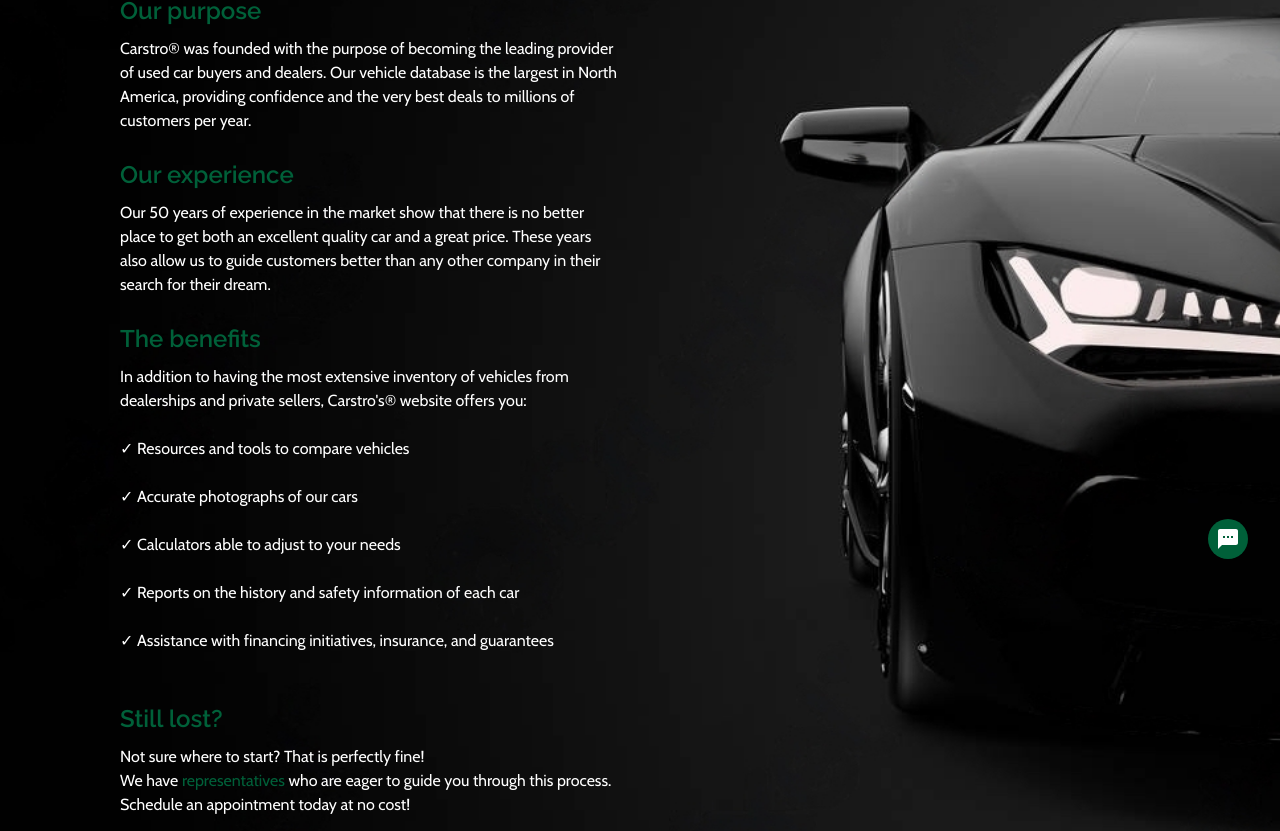
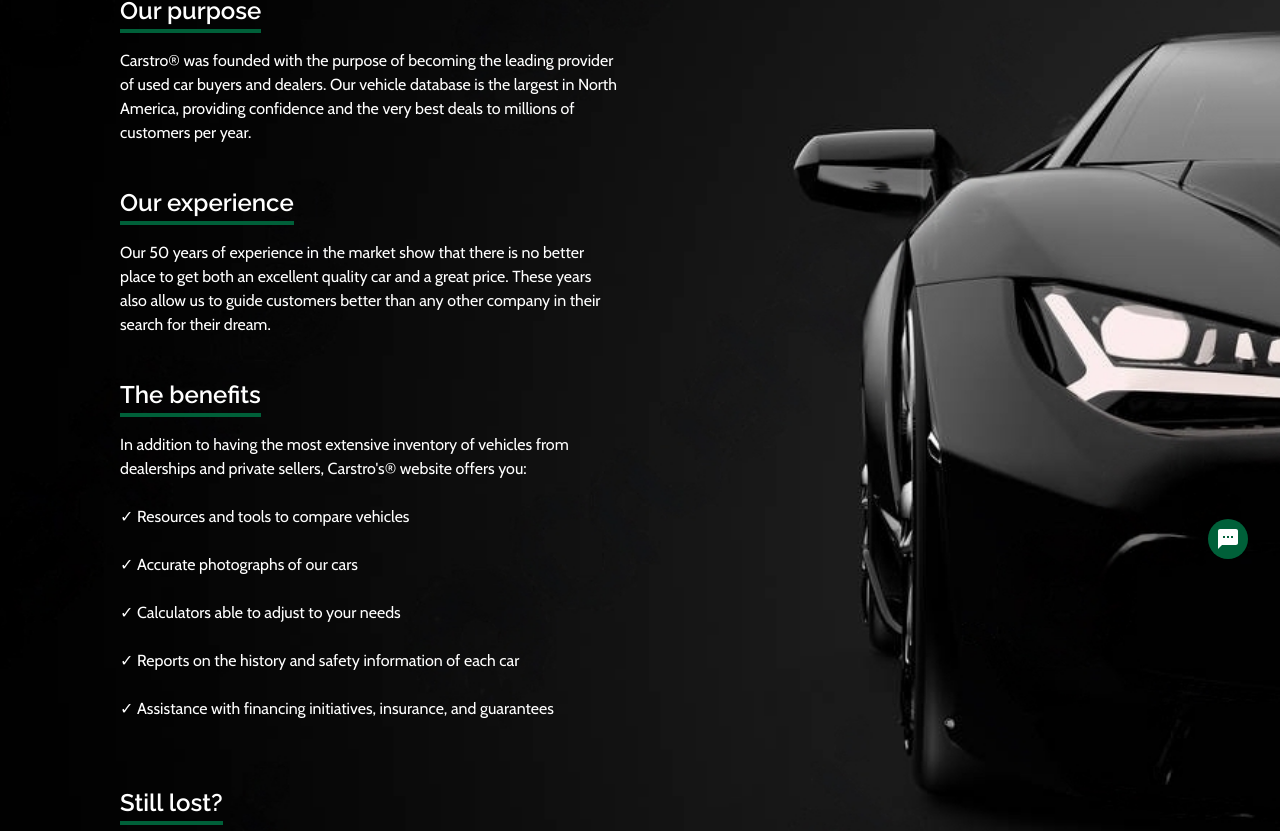
Before and after one commit to kevincastrochavez/carstro, a React (Create React App) app: page /aboutUs in a window 1280 px wide. Shown: the part 209-1040 px from the top of the page. Built offline with nearby package versions, Linux system fonts and the light colour scheme; what react-chatbot-kit would draw is missing.

Commit message:
fixed some contrast and accessibility errors

```diff
--- a/src/components/Footer.js
+++ b/src/components/Footer.js
@@ -23,7 +23,7 @@ function Footer() {
         <img
           className='footer-logo'
           src='footerImages/logoW.png'
-          alt=''
+          alt='Carstro car'
           onClick={() => {
             navigate('/');
           }}
@@ -48,7 +48,7 @@ function Footer() {
               Inventory
             </Link>
             <Link
-              to={'/salesrepresentatives'}
+              to={'/salesRepresentatives'}
               className='footerInfoBoxSingle-link'
             >
               Sales Representatives
@@ -67,7 +67,7 @@ function Footer() {
             <p
               className='footerInfoBoxSingle-link'
               onClick={() => {
-                navigate('/salesrepresentatives');
+                navigate('/salesRepresentatives');
               }}
             >
               80 Scott Ln, Jackson, WY 83002
@@ -75,7 +75,7 @@ function Footer() {
             <p
               className='footerInfoBoxSingle-link'
               onClick={() => {
-                navigate('/salesrepresentatives');
+                navigate('/salesRepresentatives');
               }}
             >
               5711 W Century Blvd, Los Angeles, CA 90045
@@ -83,7 +83,7 @@ function Footer() {
             <p
               className='footerInfoBoxSingle-link'
               onClick={() => {
-                navigate('/salesrepresentatives');
+                navigate('/salesRepresentatives');
               }}
             >
               1100 Congress Ave., Austin, TX 78701
@@ -91,7 +91,7 @@ function Footer() {
             <p
               className='footerInfoBoxSingle-link'
               onClick={() => {
-                navigate('/salesrepresentatives');
+                navigate('/salesRepresentatives');
               }}
             >
               50 N Temple, Salt Lake City, UT 84150
--- a/src/components/Header.js
+++ b/src/components/Header.js
@@ -12,14 +12,14 @@ function Header() {
   useEffect(() => {
     if (
       // Development
-      // window.location.href === 'http://localhost:3000/' ||
-      // window.location.href === 'http://localhost:3000/aboutUs' ||
-      // window.location.href === 'http://localhost:3000/marketing'
+      window.location.href === 'http://localhost:3000/' ||
+      window.location.href === 'http://localhost:3000/aboutUs' ||
+      window.location.href === 'http://localhost:3000/marketing'
 
       // Production
-      window.location.href === 'https://carstro-15495.web.app/' ||
-      window.location.href === 'https://carstro-15495.web.app/aboutUs' ||
-      window.location.href === 'https://carstro-15495.web.app/marketing'
+      // window.location.href === 'https://carstro-15495.web.app/' ||
+      // window.location.href === 'https://carstro-15495.web.app/aboutUs' ||
+      // window.location.href === 'https://carstro-15495.web.app/marketing'
     ) {
       setHeaderWhite(false);
     } else {
@@ -32,7 +32,11 @@ function Header() {
       <div className={`headerHeader ${headerWhite ? 'headerWhite' : ''}`}>
         <div className='leftSide'>
           <Link to='/'>
-            <img className='header-logo' src='headerImages/logo.png' alt='' />
+            <img
+              className='header-logo'
+              src='headerImages/logo.png'
+              alt='Carstro car'
+            />
           </Link>
         </div>
         <div className='rightSide'>
--- a/src/components/SaleRepresentativeCard.js
+++ b/src/components/SaleRepresentativeCard.js
@@ -59,6 +59,7 @@ function SaleRepresentativeCard({
                   <img
                     className='saleRepresentativeCard_div_img'
                     src={image}
+                    alt={id}
                   ></img>
                 </div>
                 <div className='saleRepresentativeCard_div--locationsContainer'>
--- a/src/pages/AboutUs.js
+++ b/src/pages/AboutUs.js
@@ -1,12 +1,8 @@
 import React, { useEffect } from 'react';
-import LocationOnIcon from '@mui/icons-material/LocationOn';
-import { useNavigate } from 'react-router-dom';
 
 import { saleRepresntative } from '../utilities/srObject.js';
 
 function AboutUs() {
-  let navigate = useNavigate();
-
   useEffect(() => {
     window.scrollTo({ top: 0, behavior: 'smooth' });
   }, []);
@@ -14,43 +10,26 @@ function AboutUs() {
   return (
     <div className='aboutUsMainContainer'>
       <div className='aboutUsContainer'>
-        {/* <div className='about-us-top-img-container'>
-          <img
-            className='about-us-MainImage about-us-car-mobile'
-            src='aboutUsImages/about-us-car-mobile.jpeg'
-            alt=''
-          />
-          <img
-            className='about-us-MainImage about-us-car-ipad'
-            src='aboutUsImages/about-us-car-ipad.jpeg'
-            alt=''
-          />
-          <img
-            className='about-us-MainImage about-us-car-large'
-            src='aboutUsImages/about-us-car-large.jpeg'
-            alt=''
-          />
-        </div> */}
         <div className='about-us-h1-info-wrap'>
           <h1 className='about-us-h1-title'>About Us</h1>
           <div className='about-us-info-wrap'>
             <div className='aboutus-scrollbarSeparation'>
               <p className='about-us-p'>
-                <h3 className='aboutUsSubtitle'>Our purpose</h3> Carstro® was
+                <h2 className='aboutUsSubtitle'>Our purpose</h2> Carstro® was
                 founded with the purpose of becoming the leading provider of
                 used car buyers and dealers. Our vehicle database is the largest
                 in North America, providing confidence and the very best deals
                 to millions of customers per year.
                 <br />
                 <br />
-                <h3 className='aboutUsSubtitle'>Our experience</h3> Our 50 years
+                <h2 className='aboutUsSubtitle'>Our experience</h2> Our 50 years
                 of experience in the market show that there is no better place
                 to get both an excellent quality car and a great price. These
                 years also allow us to guide customers better than any other
                 company in their search for their dream.
                 <br />
                 <br />
-                <h3 className='aboutUsSubtitle'>The benefits</h3> In addition to
+                <h2 className='aboutUsSubtitle'>The benefits</h2> In addition to
                 having the most extensive inventory of vehicles from dealerships
                 and private sellers, Carstro's® website offers you:
                 <br />
@@ -78,10 +57,10 @@ function AboutUs() {
                 </ul>
                 <br />
                 <br />
-                <h3 className='aboutUsSubtitle'>Still lost?</h3>
+                <h2 className='aboutUsSubtitle'>Still lost?</h2>
                 Not sure where to start? That is perfectly fine!
                 <br /> We have
-                <a className='aboutUsLinkSalesR' href='/salesrepresentatives'>
+                <a className='aboutUsLinkSalesR' href='/salesRepresentatives'>
                   {' '}
                   representatives
                 </a>{' '}
--- a/src/pages/Homepage.js
+++ b/src/pages/Homepage.js
@@ -116,6 +116,7 @@ function Homepage() {
           <div className='exploreVehicles-input'>
             <form action='/action_page.php' className='homeForm'>
               <div className='home__select'>
+                <label for='exploreBrand' hidden></label>
                 <select name='brand' className='exploreInput' id='exploreBrand'>
                   <option value='selectBrand'>Select Brand</option>
                   <option value='volvo'>Volvo</option>
@@ -128,6 +129,7 @@ function Homepage() {
               </div>
 
               <div className='home__select'>
+                <label for='exploreVehicle' hidden></label>
                 <select
                   name='vehicle'
                   className='exploreInput'
@@ -174,7 +176,7 @@ function Homepage() {
           </div>
           <Link to='/marketing' className='marketing-text-button'>
             <button className='home-marketing-button'>
-              <h5>Learn More</h5>
+              <h3>Learn More</h3>
             </button>
           </Link>
         </div>
--- a/src/styles/aboutUs.scss
+++ b/src/styles/aboutUs.scss
@@ -105,17 +105,20 @@
 }
 
 .aboutUsSubtitle {
-  color: #006039 !important;
   font-size: 24px;
   line-height: 1.5;
-  margin-bottom: 8px;
+  margin-bottom: 16px;
+  margin-top: 16px;
+  border-bottom: 4px solid $green;
+  width: fit-content;
 }
 
 .aboutUsLinkSalesR {
   text-decoration: none;
-  color: #006039;
+  border-bottom: 2px solid $green;
   cursor: pointer;
   transition: 0.2s;
+  color: white;
 }
 
 .aboutUsLinkSalesR:hover {
--- a/src/styles/header.scss
+++ b/src/styles/header.scss
@@ -97,6 +97,7 @@
   color: white;
   font-size: 0.9em;
   cursor: pointer;
+  font-weight: bold;
 }
 
 .headerWhite {
```
